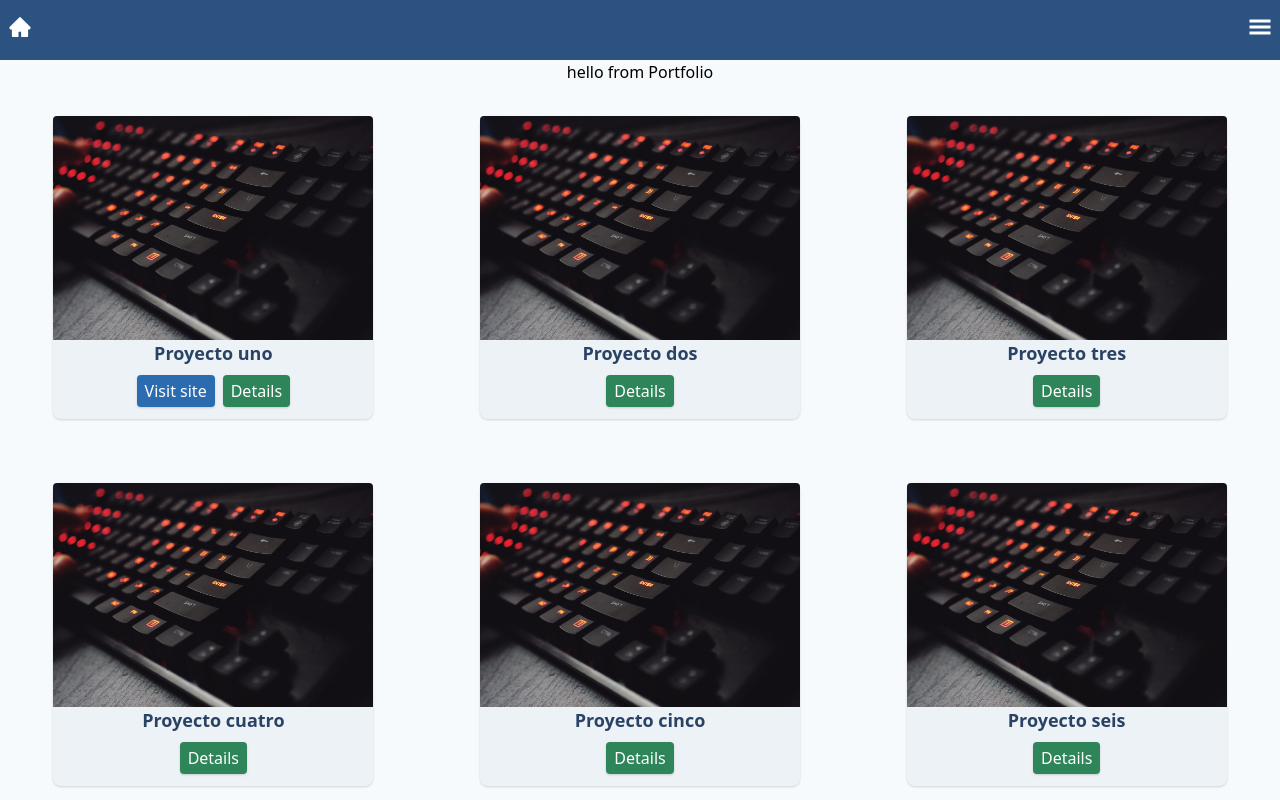
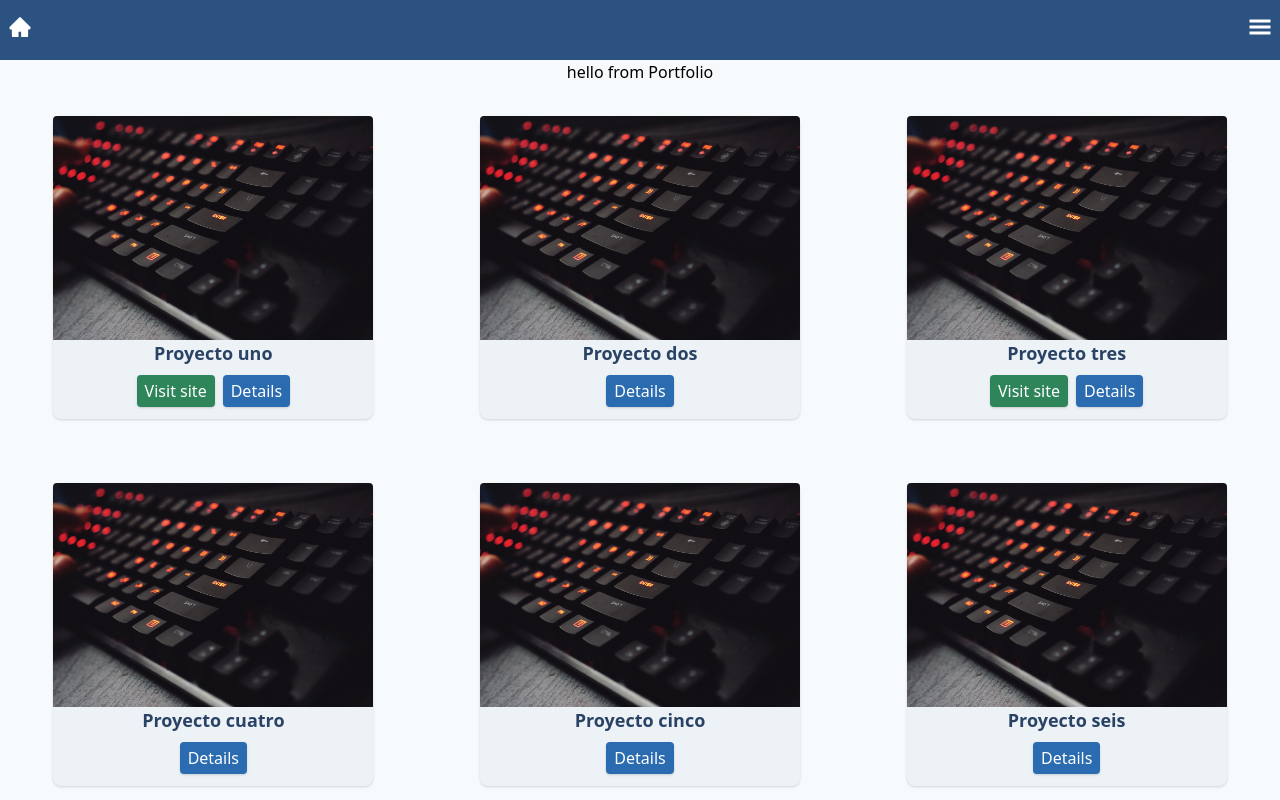
Before and after one commit to carlicdev/carlicdev-blog, a React (Create React App) app in the folder client/: page /portfolio in a window 1280 px wide. Shown: the top 800 px of the page. Built offline with nearby package versions, Linux system fonts and the light colour scheme; no server answers.

Commit message:
button styles

```diff
--- a/client/src/components/Portfolio/Project.js
+++ b/client/src/components/Portfolio/Project.js
@@ -12,14 +12,14 @@ const Project = ({project}) => {
                 <div className='flex justify-center pt-2 px-5'>
                 {
                     project.url && (
-                        <button className='bg-blue-700 text-white rounded px-2 py-1 shadow mr-2'>
+                        <button className='bg-green-700 hover:bg-green-600 text-white rounded px-2 py-1 shadow mr-2'>
                         <a href={project.url}>
                             Visit site
                         </a>
                     </button>
                     )
                 }
-                <button className='bg-green-700 text-white rounded px-2 py-1 shadow'>
+                <button className='bg-blue-700 hover:bg-blue-600 text-white rounded px-2 py-1 shadow'>
                     <Link to={`portfolio/${project.slug}`}>
                         Details
                     </Link>
--- a/client/src/components/Portfolio/ProjectDetail.js
+++ b/client/src/components/Portfolio/ProjectDetail.js
@@ -23,13 +23,20 @@ const ProjectDetail = ({match}) => {
                 project && (
                     <div className='my-2'>
                         <div className='mx-auto lg:px-48 sm:px-5'>
-                        <img src={require(`../../images/teclado.jpeg`)} alt='post cover' className='h-128 mx-auto mt-5'/>
+                        <img src={require('../../images/teclado.jpeg')} alt='post cover' className='h-128 mx-auto mt-5'/>
                         <div className='text-blue-900 font-semibold text-5xl'>
                             {project.title}
                         </div>
                         <div className='text-gray-800 text-xl'>
                             {project.description}
                         </div>
+                        {
+                            project.url && (
+                                <button className='mt-5 shadow-sm bg-green-700 px-3 py-2 text-white rounded focus:outline-none hover:bg-green-800'>
+                                    Visit site
+                                </button>
+                            )
+                        }
                         <div className='mt-5 text-justify'>
                             <div className='text-xl font-semibold text-blue-900'>
                                 The requirements
@@ -58,7 +65,7 @@ const ProjectDetail = ({match}) => {
             }
             <hr/>
             <div className='flex w-full justify-center'>
-                <button className='bg-blue-800 text-white py-2 px-3 rounded focus:outline-none my-5'>
+                <button className='bg-blue-700 text-white py-2 px-3 hover:bg-blue-600 shadow-sm rounded focus:outline-none my-5'>
                     <Link to='/portfolio'>
                     Back to portfolio
                     </Link>
--- a/client/src/data.js
+++ b/client/src/data.js
@@ -27,7 +27,8 @@ const data = [
         description: 'La descripcion del Proyecto uno',
         requirements: 'User should be able to do x and y. Data should be stored in this and that manner. User should be able to register and login',        date: '19/11/2020',
         tags: ['react', 'express'],
-        slug: 'Proyecto-tres'
+        slug: 'Proyecto-tres',
+        url: 'http://www.dailystoic.com'
     },
     {
         id: 4,
```
